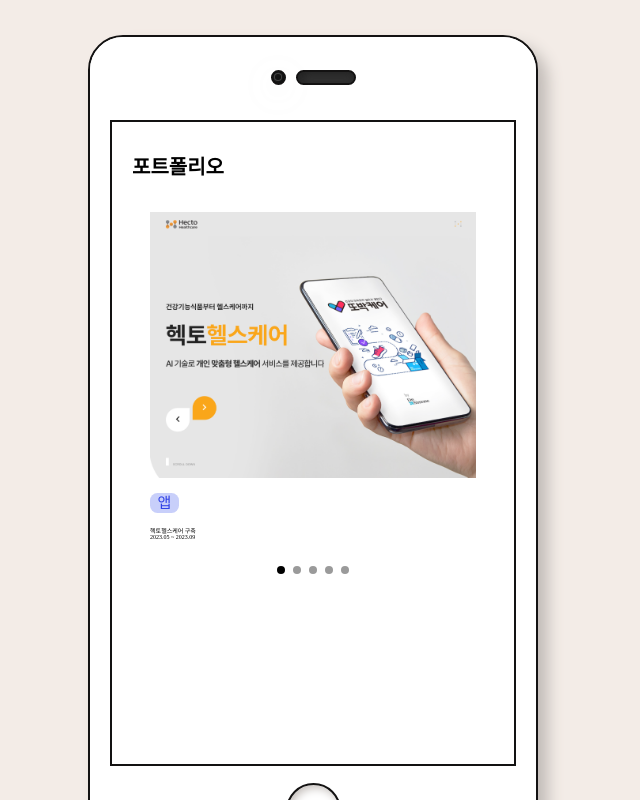
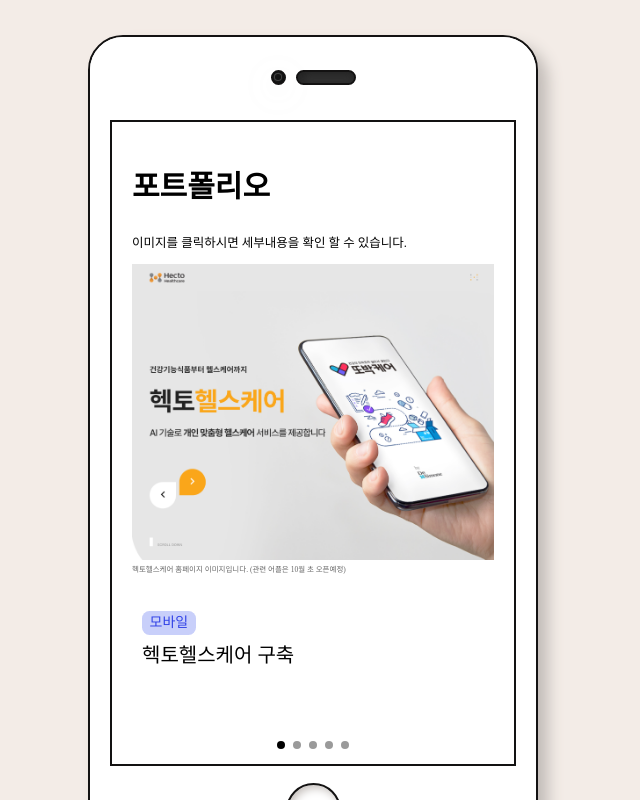
Before and after one commit to kkikkikong/portfolio, a Vue app in the folder vue3/vue3portfolio/: page /HistoryList in a window 1280 px wide. Shown: the whole page, without its empty margins (327-967 px from the left). Built offline with nearby package versions, Linux system fonts and the light colour scheme; a web font is replaced by a local one.

Commit message:
history desc update

```diff
--- a/vue3/vue3portfolio/src/App.vue
+++ b/vue3/vue3portfolio/src/App.vue
@@ -49,6 +49,7 @@
   &__inner {
     width: calc(100% - 8rem);
     height: calc(100% - 35rem);
+    overflow: auto;
     border: 2px solid #131212;
     margin: 7rem auto 0;
     background-color: #fff;
--- a/vue3/vue3portfolio/src/views/HistoryList.vue
+++ b/vue3/vue3portfolio/src/views/HistoryList.vue
@@ -1,10 +1,9 @@
 <template>
   <div class="history-list">
     <h2 class="history-list__tit">포트폴리오</h2>
+    <span class="history-list__swiperdesc">이미지를 클릭하시면 세부내용을 확인 할 수 있습니다.</span>
     <swiper
       :modules="modules"
-      :slidesPerView="1"
-      :centeredSlides="true"
       :pagination="{
         el: '.history-list__swiper-pagination',
         bulletClass: 'history-list__swiper-bullet',
@@ -13,23 +12,23 @@
       }"
     >
       <swiper-slide>
-        <div class="history-list__slide">
+        <button type="button" class="history-list__slide" @click="isHecto">
           <div class="history-list__img">
             <img src="../assets/images/img_hecto.png" alt="헥토헬스케어 이미지">
           </div>
-        </div>
-        <span class="history-list__project-tag">앱</span>
-        <div class="history-list__desc">
-          <span class="history-list__project-tit"> 헥토헬스케어 구축 </span>
-          <span class="history-list__project-date">2023.05 ~ 2023.09</span>
-        </div>
+          <span class="history-list__imgdesc">헥토헬스케어 홈페이지 이미지입니다. (관련 어플은 10월 초 오픈예정)</span>
+        </button>
+        <span class="history-list__project-tag">모바일</span>
+        <span class="history-list__project-tit"> 헥토헬스케어 구축</span>
       </swiper-slide>
       <swiper-slide>
-        <div class="history-list__slide">
+        <button type="button" class="history-list__slide" @click="isLg">
           <div class="history-list__img">
             <img src="../assets/images/img_lg.png" alt="LG.com 이미지">
           </div>
-        </div>
+        </button>
+        <span class="history-list__project-tag">웹사이트(반응형)</span>
+        <span class="history-list__project-tit">LG.com GP1 2차 구축</span>
       </swiper-slide>
       <swiper-slide>
         <div class="history-list__slide">
@@ -37,6 +36,8 @@
             <img src="../assets/images/img_aplus.png" alt="에이플러스 이미지">
           </div>
         </div>
+        <span class="history-list__project-tag">웹 사이트, 모바일(태블릿 전용)</span>
+        <span class="history-list__project-tit">에이플러스 의전관리시스템 구축</span>
       </swiper-slide>
       <swiper-slide>
         <div class="history-list__slide">
@@ -44,6 +45,8 @@
             <img src="../assets/images/img_sds.png" alt="삼성sds 이미지">
           </div>
         </div>
+        <span class="history-list__project-tag">웹 사이트</span>
+        <span class="history-list__project-tit">삼성sds 운영</span>
       </swiper-slide>
       <swiper-slide>
         <div class="history-list__slide">
@@ -51,9 +54,30 @@
             <img src="../assets/images/img_kf.png" alt="한국국제류재단 이미지">
           </div>
         </div>
+        <span class="history-list__project-tag">웹 사이트</span>
+        <span class="history-list__project-tit">한국국제류재단 운영</span>
       </swiper-slide>
     </swiper>
     <div class="history-list__swiper-pagination"></div>
+
+    <!-- hecto 세부내용 -->
+    <div v-if="openHecto" class="history-list__detail">
+      <span class="history-list__project-date">2023.05 ~ 2023.08</span>
+      <span class="history-list__project-personnel">개발 인원 : 프론트 2명, 백 6명(고객사)</span>
+      <span class="history-list__project-desc">
+        양방향 바인딩이 가능한 뷰의 장점을 살려 자주 사용되는 요소(제품 슬라이드, 배송 현황 바, 그래프 등)들은 <strong>컴포넌트로 제작</strong>하여 코드 재사용률을 높혔다. <br />총 130 페이지 중 75% 개발
+      </span>
+    </div>
+
+    <!-- lg 세부내용 -->
+    <div v-if="openLG" class="history-list__detail">
+      <span class="history-list__project-date">2023.04</span>
+      <span class="history-list__project-personnel">개발 인원 : 프론트 5명</span>
+      <span class="history-list__project-desc">
+        언어별 디자인에 따라 코드 개발 하였으며, 9개국 중 호주와 멕시코를 담당, UK의 카트, checkout, search, Quick menu, About LG 페이지 수정을 담당<br />
+        <br />PUG를 사용하며 <strong>mixin을 통해 코드 간소화</strong>를 진행하였다
+      </span>
+    </div>
   </div>
 </template>
 
@@ -66,20 +90,38 @@
 
 const modules = [Pagination]
 
+const openHecto = ref(false)
+const isHecto = () => {
+  openHecto.value = !openHecto.value
+}
+const openLG = ref(false)
+const isLg = () => {
+  openLG.value = !openLG.value
+}
+
+
 </script>
 
 
 <style lang="scss" scoped>
 .history-list {
   position: relative;
-  padding: 7rem 4rem;
+  padding: 10rem 4rem 17rem;
   &__tit {
-    font-size: 4rem;
+    font-size: 6rem;
     font-weight: 600;
   }
-  .swiper {
-    width: 90%;
-    margin-top: 7rem;
+  &__swiperdesc {
+    display: block;
+    margin: 7rem 0 3rem;
+    font-size: 2.5rem;
+  }
+  &__slide {
+    text-align: left;
+  }
+  &__imgdesc {
+    color: #666;
+    font-size: 1.5rem;
   }
   &__swiper-pagination {
     position: absolute;
@@ -101,16 +143,38 @@
     display: inline-flex;
     background-color: #c8cffa;
     color: #3042e6;
-    font-size: 3rem;
+    font-size: 2.8rem;
     border-radius: 1.5rem;
-    padding: 0.5rem 1.5rem;
-    margin: 3rem 0;
+    padding: 1rem 1.5rem;
+    margin: 7rem 0 2rem 2rem;
   }
   &__project-tit {
     display: block;
+    font-size: 4rem;
+    padding: 0 2rem 0;
   }
+  &__detail {
+    padding-left: 2rem;
+    margin-top: 1rem;
+  }
+  // hecto 세부내용
   &__project-date {
     display: block;
+    font-size: 3rem;
+  }
+  &__project-personnel {
+    display: block;
+    margin-top: 4rem;
+    font-size: 3.2rem;
+  }
+  &__project-desc {
+    display: block;
+    margin-top: 3rem;
+    line-height: 4.5rem;
+    font-size: 3.2rem;
+    strong {
+      font-weight: 700;
+    }
   }
 }
 
```
